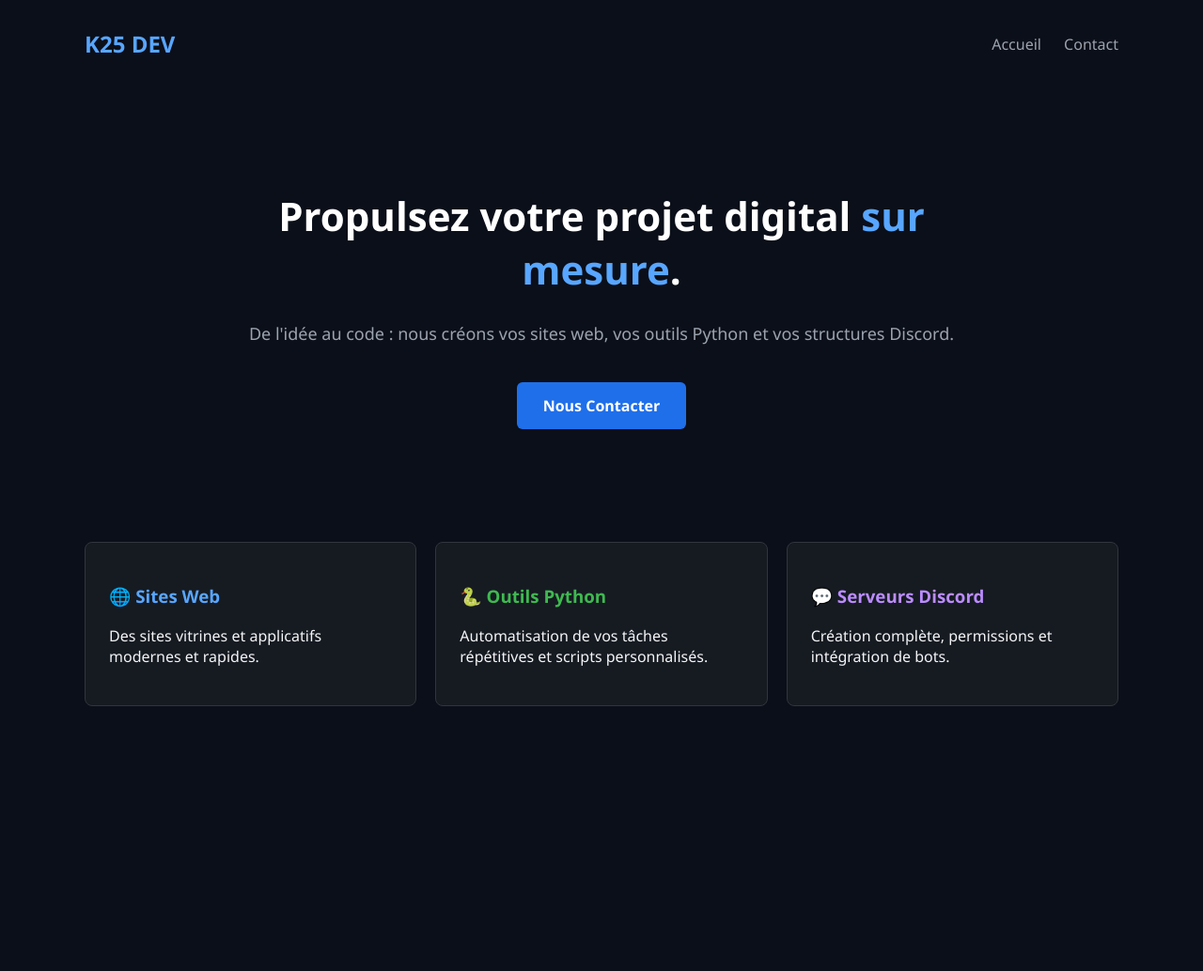
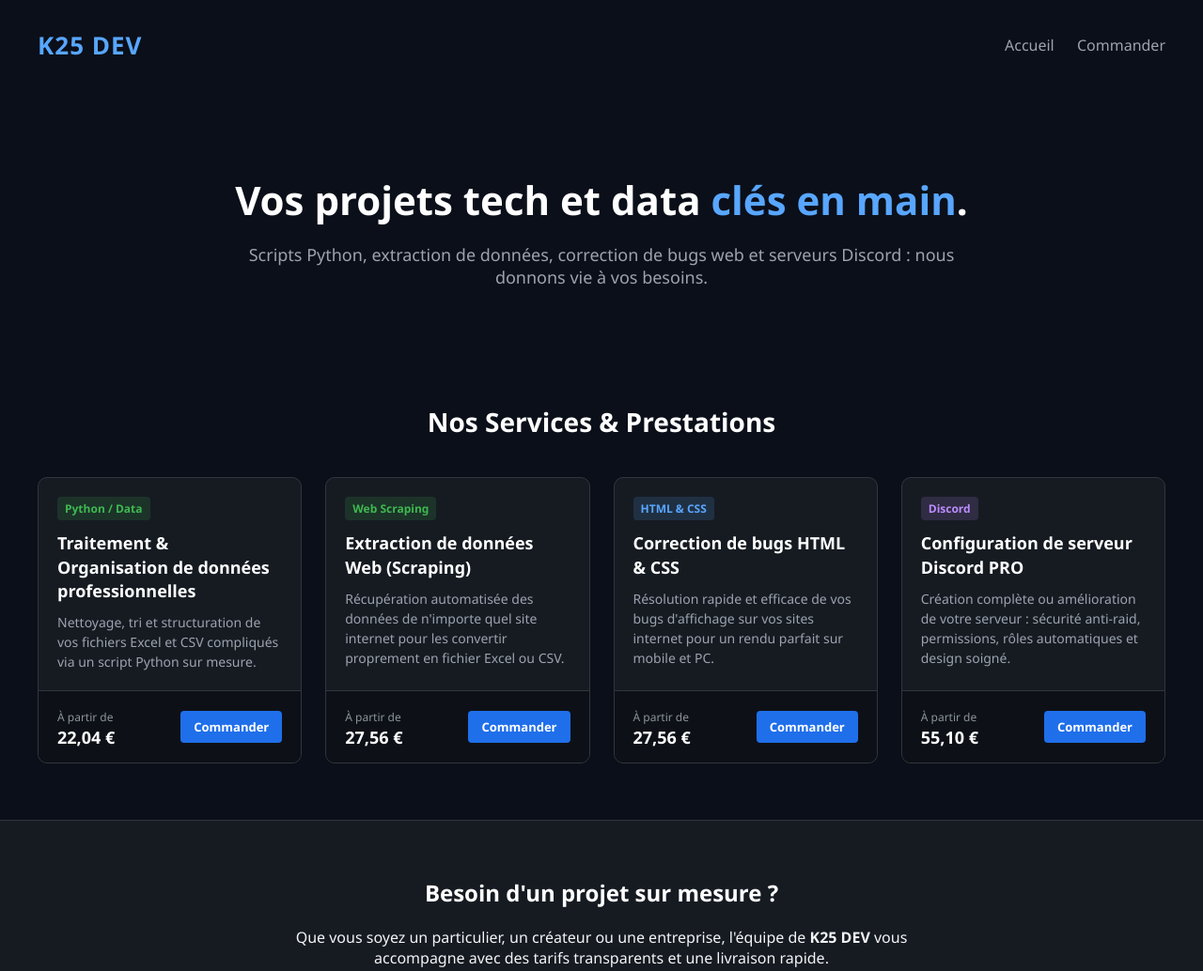
Before and after one commit to Ti-ti25/K25DEV, a website: page index.html in a window 1280 px wide. Shown: the top 1034 px of the page at 94% size. Before the commit the page ends 800 px from the top, so only its background shows below. Drawn offline with Linux system fonts and the light colour scheme.

Commit message:
Add files via upload

```diff
--- a/index.html
+++ b/index.html
@@ -3,43 +3,130 @@
 <head>
     <meta charset="UTF-8">
     <meta name="viewport" content="width=device-width, initial-scale=1.0">
-    <title>K25 DEV | Solutions Digitales</title>
+    <title>K25 DEV | Vos Solutions Digitales sur Mesure</title>
     <style>
         body { background-color: #0b0f19; color: #f3f4f6; font-family: 'Segoe UI', sans-serif; margin: 0; padding: 0; }
-        header { max-width: 1100px; margin: 0 auto; padding: 30px 20px; display: flex; justify-content: space-between; align-items: center; }
-        .logo { font-size: 24px; font-weight: bold; color: #58a6ff; }
-        nav a { color: #9ca3af; text-decoration: none; margin-left: 20px; font-weight: 500; }
+        header { max-width: 1200px; margin: 0 auto; padding: 30px 20px; display: flex; justify-content: space-between; align-items: center; }
+        .logo { font-size: 26px; font-weight: bold; color: #58a6ff; letter-spacing: 1px; text-decoration: none; }
+        nav a { color: #9ca3af; text-decoration: none; margin-left: 20px; font-weight: 500; transition: 0.2s; }
         nav a:hover { color: #58a6ff; }
-        .hero { padding: 80px 20px; text-align: center; max-width: 800px; margin: 0 auto; }
-        h1 { font-size: 42px; color: #ffffff; }
+
+        .hero { padding: 60px 20px; text-align: center; max-width: 800px; margin: 0 auto; }
+        h1 { font-size: 42px; color: #ffffff; margin-bottom: 15px; }
         .highlight { color: #58a6ff; }
         .tagline { font-size: 18px; color: #9ca3af; margin-bottom: 40px; }
-        .btn { display: inline-block; background-color: #1f6feb; color: white; padding: 14px 28px; border-radius: 6px; text-decoration: none; font-weight: bold; }
-        .btn:hover { background-color: #388bfd; }
-        .services-grid { max-width: 1100px; margin: 40px auto; padding: 0 20px; display: flex; gap: 20px; }
-        .card { background-color: #161b22; border: 1px solid #30363d; border-radius: 8px; padding: 25px; flex: 1; }
-        .card-web h3 { color: #58a6ff; }
-        .card-python h3 { color: #3fb950; }
-        .card-discord h3 { color: #bc8cff; }
+
+        .services-section { max-width: 1200px; margin: 0 auto; padding: 0 20px 60px 20px; }
+        .section-title { text-align: center; font-size: 28px; margin-bottom: 40px; color: #ffffff; }
+
+        .services-grid { display: grid; grid-template-columns: repeat(auto-fit, minmax(250px, 1fr)); gap: 25px; }
+        .card { background-color: #161b22; border: 1px solid #30363d; border-radius: 10px; overflow: hidden; display: flex; flex-direction: column; justify-content: space-between; transition: transform 0.2s; }
+        .card:hover { transform: translateY(-5px); border-color: #58a6ff; }
+
+        .card-content { padding: 20px; flex-grow: 1; }
+        .card-badge { display: inline-block; padding: 4px 8px; font-size: 12px; font-weight: bold; border-radius: 4px; margin-bottom: 12px; }
+        .badge-python { background-color: rgba(63, 185, 80, 0.15); color: #3fb950; }
+        .badge-web { background-color: rgba(88, 166, 255, 0.15); color: #58a6ff; }
+        .badge-discord { background-color: rgba(188, 140, 255, 0.15); color: #bc8cff; }
+
+        .card h3 { margin: 0 0 10px 0; font-size: 18px; color: #ffffff; line-height: 1.4; }
+        .card p { color: #9ca3af; font-size: 14px; line-height: 1.5; margin: 0; }
+
+        .card-footer { padding: 15px 20px; background-color: #0d1117; border-top: 1px solid #30363d; display: flex; justify-content: space-between; align-items: center; }
+        .price-label { font-size: 12px; color: #8b949e; }
+        .price { font-size: 18px; font-weight: bold; color: #ffffff; }
+        .btn-card { background-color: #1f6feb; color: white; padding: 8px 14px; border-radius: 4px; text-decoration: none; font-size: 13px; font-weight: bold; }
+        .btn-card:hover { background-color: #388bfd; }
+
+        .about { background-color: #161b22; padding: 60px 20px; text-align: center; border-top: 1px solid #30363d; }
+        .about-content { max-width: 700px; margin: 0 auto; }
+        footer { text-align: center; padding: 30px; color: #6e7681; font-size: 14px; background-color: #0b0f19; }
     </style>
 </head>
 <body>
+
     <header>
-        <div class="logo">K25 DEV</div>
+        <a href="/" class="logo">K25 DEV</a>
         <nav>
             <a href="/">Accueil</a>
-            <a href="/contact">Contact</a>
+            <a href="/contact">Commander</a>
         </nav>
     </header>
+
     <div class="hero">
-        <h1>Propulsez votre projet digital <span class="highlight">sur mesure</span>.</h1>
-        <p class="tagline">De l'idée au code : nous créons vos sites web, vos outils Python et vos structures Discord.</p>
-        <a href="/contact" class="btn">Nous Contacter</a>
+        <h1>Vos projets tech et data <span class="highlight">clés en main</span>.</h1>
+        <p class="tagline">Scripts Python, extraction de données, correction de bugs web et serveurs Discord : nous donnons vie à vos besoins.</p>
     </div>
-    <div class="services-grid">
-        <div class="card card-web"><h3>🌐 Sites Web</h3><p>Des sites vitrines et applicatifs modernes et rapides.</p></div>
-        <div class="card card-python"><h3>🐍 Outils Python</h3><p>Automatisation de vos tâches répétitives et scripts personnalisés.</p></div>
-        <div class="card card-discord"><h3>💬 Serveurs Discord</h3><p>Création complète, permissions et intégration de bots.</p></div>
+
+    <div class="services-section">
+        <h2 class="section-title">Nos Services & Prestations</h2>
+        <div class="services-grid">
+
+            <!-- Service 1 -->
+            <div class="card">
+                <div class="card-content">
+                    <div class="card-badge badge-python">Python / Data</div>
+                    <h3>Traitement & Organisation de données professionnelles</h3>
+                    <p>Nettoyage, tri et structuration de vos fichiers Excel et CSV compliqués via un script Python sur mesure.</p>
+                </div>
+                <div class="card-footer">
+                    <div><span class="price-label">À partir de</span><div class="price">22,04 €</div></div>
+                    <a href="/contact" class="btn-card">Commander</a>
+                </div>
+            </div>
+
+            <!-- Service 2 -->
+            <div class="card">
+                <div class="card-content">
+                    <div class="card-badge badge-python">Web Scraping</div>
+                    <h3>Extraction de données Web (Scraping)</h3>
+                    <p>Récupération automatisée des données de n'importe quel site internet pour les convertir proprement en fichier Excel ou CSV.</p>
+                </div>
+                <div class="card-footer">
+                    <div><span class="price-label">À partir de</span><div class="price">27,56 €</div></div>
+                    <a href="/contact" class="btn-card">Commander</a>
+                </div>
+            </div>
+
+            <!-- Service 3 -->
+            <div class="card">
+                <div class="card-content">
+                    <div class="card-badge badge-web">HTML & CSS</div>
+                    <h3>Correction de bugs HTML & CSS</h3>
+                    <p>Résolution rapide et efficace de vos bugs d'affichage sur vos sites internet pour un rendu parfait sur mobile et PC.</p>
+                </div>
+                <div class="card-footer">
+                    <div><span class="price-label">À partir de</span><div class="price">27,56 €</div></div>
+                    <a href="/contact" class="btn-card">Commander</a>
+                </div>
+            </div>
+
+            <!-- Service 4 -->
+            <div class="card">
+                <div class="card-content">
+                    <div class="card-badge badge-discord">Discord</div>
+                    <h3>Configuration de serveur Discord PRO</h3>
+                    <p>Création complète ou amélioration de votre serveur : sécurité anti-raid, permissions, rôles automatiques et design soigné.</p>
+                </div>
+                <div class="card-footer">
+                    <div><span class="price-label">À partir de</span><div class="price">55,10 €</div></div>
+                    <a href="/contact" class="btn-card">Commander</a>
+                </div>
+            </div>
+
+        </div>
     </div>
+
+    <div class="about">
+        <div class="about-content">
+            <h2 style="color: #ffffff; margin-top: 0;">Besoin d'un projet sur mesure ?</h2>
+            <p>Que vous soyez un particulier, un créateur ou une entreprise, l'équipe de <strong>K25 DEV</strong> vous accompagne avec des tarifs transparents et une livraison rapide.</p>
+        </div>
+    </div>
+
+    <footer>
+        <p>&copy; 2026 K25 DEV. Tous droits réservés.</p>
+    </footer>
+
 </body>
 </html>
```
